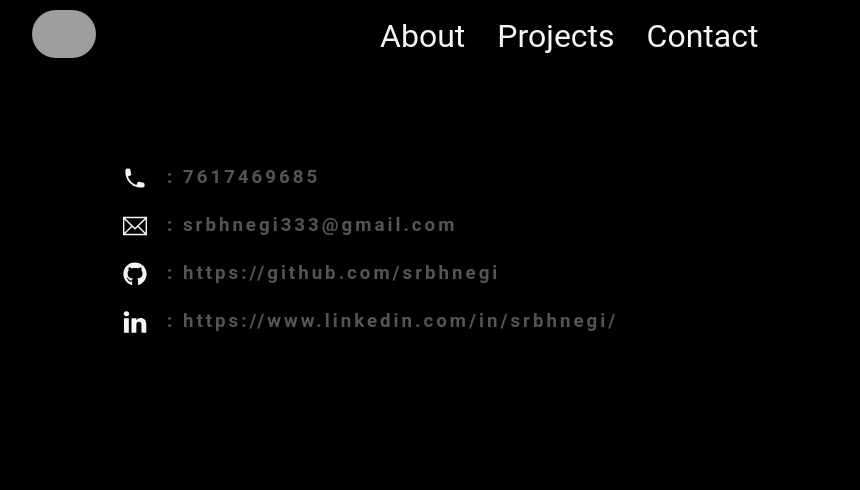
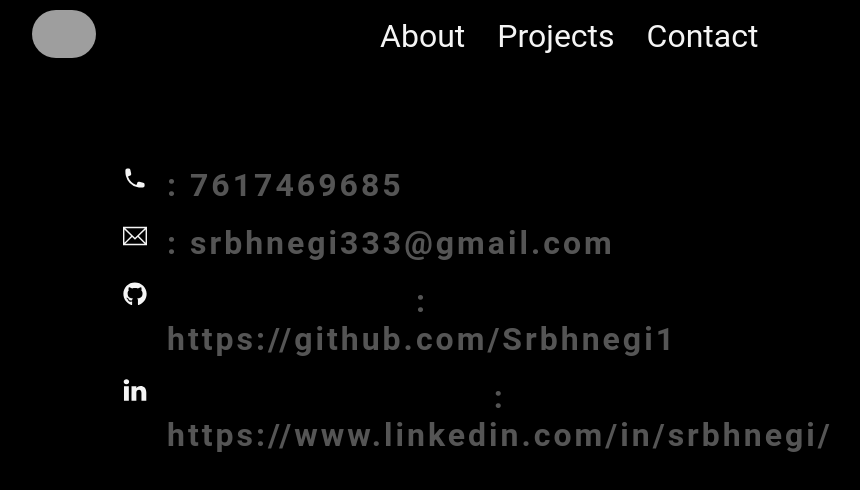
Before and after one commit to Srbhnegi1/portfolio, a React (Vite) app: page /contact in a window 1280 px wide. Shown: the top 490 px of the page, without its empty margins (237-1097 px from the left). Built offline with nearby package versions, Linux system fonts and the light colour scheme; grey boxes are pictures that could not be loaded.

Commit message:
media_queryAdded

```diff
--- a/src/Components/Contact/Contact.css
+++ b/src/Components/Contact/Contact.css
@@ -26,7 +26,7 @@
 
 @media (max-width: 568px) {
   .contactItem h3 strong {
-    color: #555;
+    letter-spacing: 1px;
   }
 }
 
--- a/src/Components/Contact/Contact.tsx
+++ b/src/Components/Contact/Contact.tsx
@@ -33,8 +33,8 @@ const Contact = () => {
         </div>
         <div className="textColumn">
           <h3>
-            <NavLink to="https://github.com/srbhnegi">
-              <strong>: https://github.com/srbhnegi</strong>
+            <NavLink to="https://github.com/Srbhnegi1" target="_blank">
+              <strong>: https://github.com/Srbhnegi1</strong>
             </NavLink>
           </h3>
         </div>
--- a/src/Components/Footer/Footer.css
+++ b/src/Components/Footer/Footer.css
@@ -8,11 +8,11 @@
   font-size: 3rem;
   margin: 2rem;
 }
-h2 {
+h3 {
   text-align: center;
   color: burlywood;
   font-size: 2rem;
-  letter-spacing: 2px;
+  letter-spacing: 3px;
 }
 @media screen and (max-width: 768px) {
   .footer {
--- a/src/Components/Footer/Footer.tsx
+++ b/src/Components/Footer/Footer.tsx
@@ -5,9 +5,9 @@ const Footer = () => {
   return (
     <div>
       <>
-        <h2>Get in touch</h2>
+        <h3>Get in touch</h3>
         <div className="footer">
-          <NavLink to="https://www.linkedin.com/in/saurabh-singh-negi-0207a1251/">
+          <NavLink to="https://www.linkedin.com/in/srbhnegi/">
             <FaLinkedin />
           </NavLink>
           <NavLink to="https://github.com/Srbhnegi1">
--- a/src/Components/Home/Home.css
+++ b/src/Components/Home/Home.css
@@ -90,8 +90,13 @@
 
 @media only screen and (max-width: 768px) {
   .image {
-    width: 250px;
+    width: 300px;
     height: 250px;
+  }
+  .skills img {
+    width: 5rem;
+    height: 5rem;
+    margin: 5px;
   }
 }
 
@@ -100,4 +105,9 @@
     width: 200px;
     height: 200px;
   }
+  .skills img {
+    width: 5rem;
+    height: 5rem;
+    margin: 5px;
+  }
 }
--- a/src/Components/Projects/Projects.css
+++ b/src/Components/Projects/Projects.css
@@ -84,7 +84,6 @@
 
   .projectItem img {
     width: 100%;
-    max-width: 100%;
     height: auto;
   }
 
--- a/src/Components/Projects/Projects.tsx
+++ b/src/Components/Projects/Projects.tsx
@@ -38,6 +38,7 @@ const Projects = () => {
             <button>TypeScript</button>
             <button>Youtube API</button>
           </div>
+          <hr />
         </div>
       </div>
 
@@ -74,12 +75,13 @@ const Projects = () => {
             <button>TypeScript</button>
             <button>Coingecko API</button>
           </div>
+          <hr />
         </div>
       </div>
       <div className="projectItem ecommerce">
         <img
           src="https://cdn.pixabay.com/photo/2017/08/06/17/58/people-2594683_1280.jpg"
-          alt="ne"
+          alt="ecommercePhoto"
         />
         <div className="projectSummery">
           <h2>E-Commerce </h2>
```
